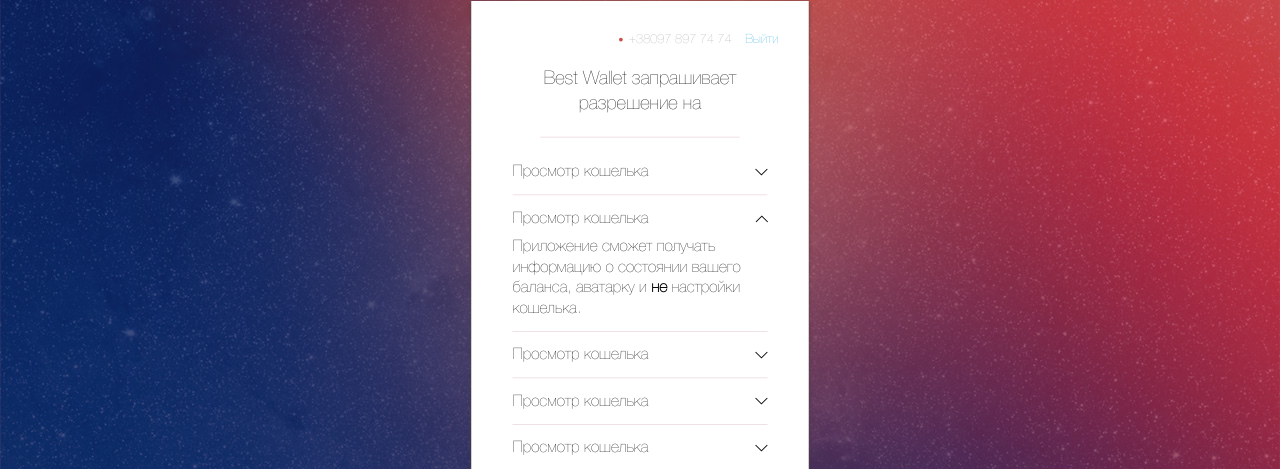
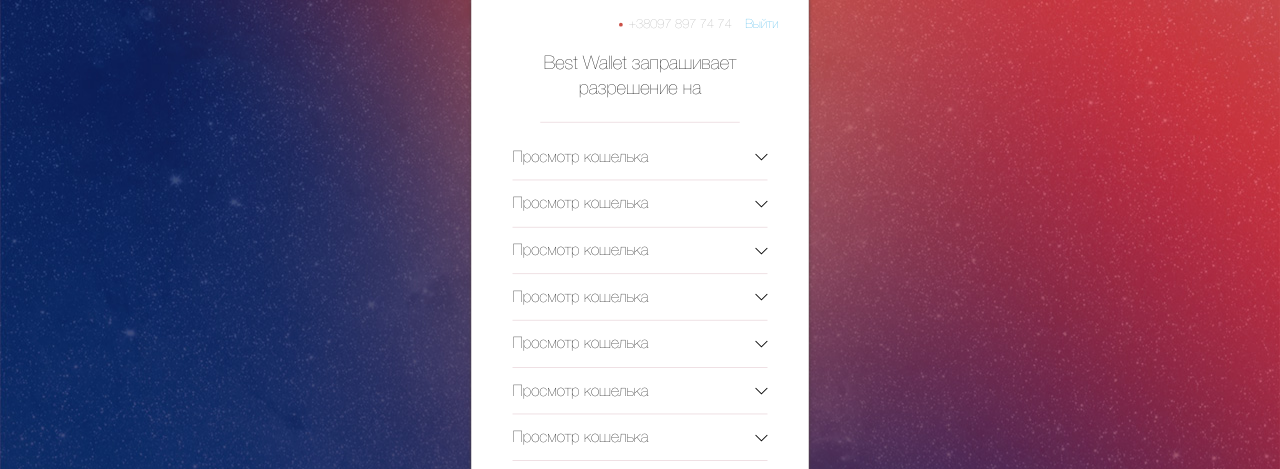
Before and after one commit to alexeybondarenko/psychic-octo-tyrion, a website: page index.html in a window 1280 px wide. Both pictures are taken after a click on the button "Войти в кошелек". Shown: the part 328-797 px from the top of the page. Drawn offline with nearby package versions, Linux system fonts and the light colour scheme; some packages are replaced by stand-ins of ours.

Commit message:
Added accord directive

```diff
--- a/index.html
+++ b/index.html
@@ -15,6 +15,7 @@
 <script src="bower/angular/angular.js"></script>
 <script src="bower/ui-router/release/angular-ui-router.js"></script>
 <script src="js/app.js"></script>
+<script src="js/directives/accord.js"></script>
 
 </body>
 </html>
--- /dev/null
+++ b/js/directives/accord.js
@@ -0,0 +1,23 @@
+'use strict';
+
+App.directive('accord', function () {
+
+    var activeClass = 'is-active';
+    return {
+        restrict: 'C',
+        compile: function (el, attrs) {
+            var els =  el.children('.accord__item');
+            els.removeClass(activeClass);
+
+            return {
+                post: function (scope, elem, attrs) {
+                    els.bind('click', function () {
+                        console.log(this);
+                        els.removeClass(activeClass);
+                        angular.element(this).addClass(activeClass);
+                    });
+                }
+            }
+        }
+    }
+});
```
